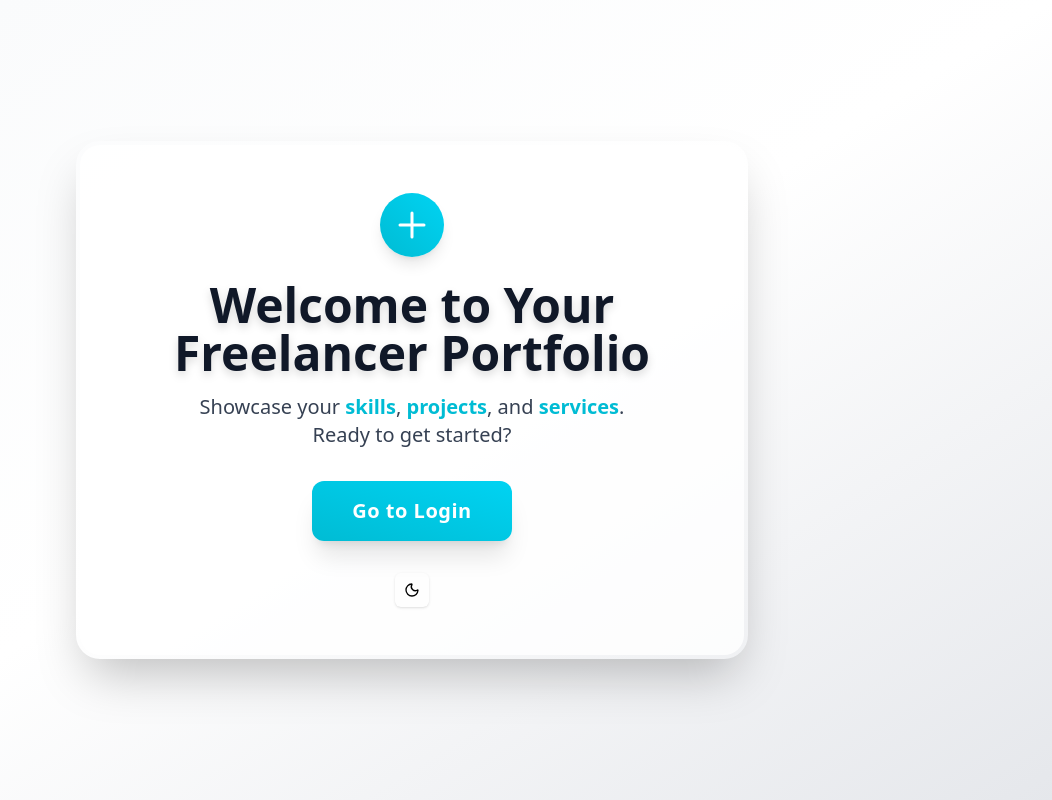
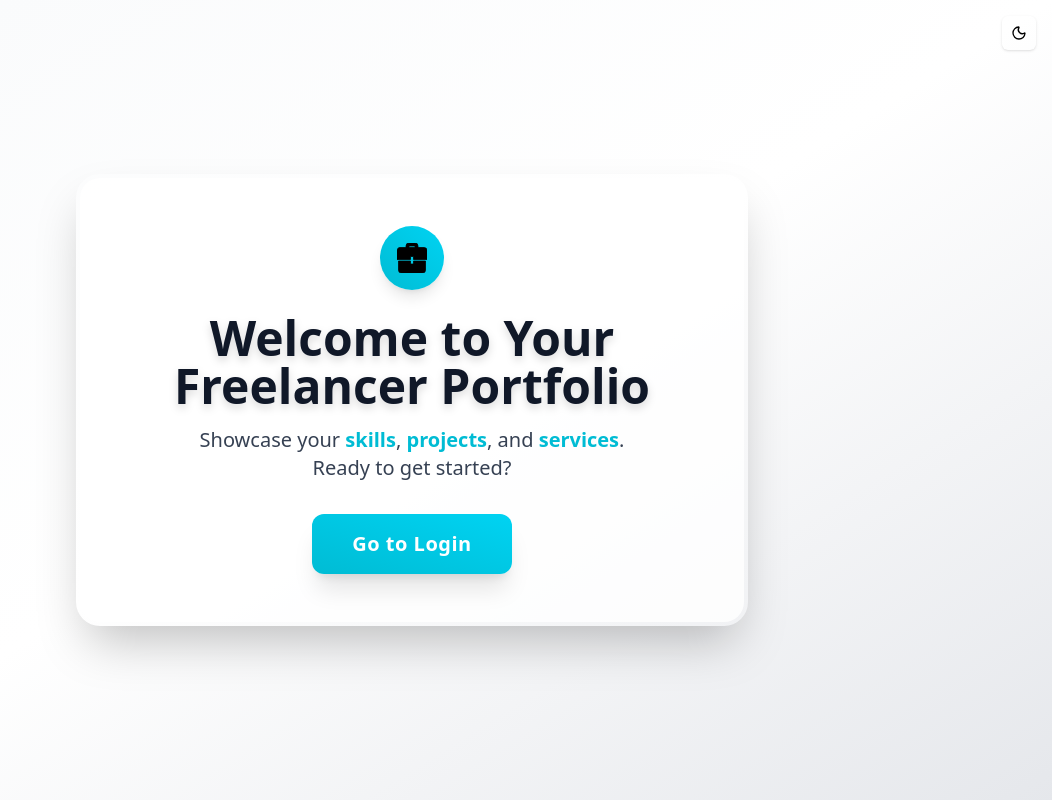
Before and after one commit to Enkonix6465/stackly49, a Next.js app: page / in a window 1280 px wide. Shown: the whole page, without its empty margins (228-1280 px from the left). Built offline with nearby package versions, Linux system fonts and the light colour scheme.

Commit message:
Update icon size and SVG attributes in Home component for improved visual consistency

```diff
--- a/pages/index.tsx
+++ b/pages/index.tsx
@@ -15,19 +15,17 @@ export default function Home() {
             <div className="flex justify-center mb-6">
               <span className="inline-flex items-center justify-center w-16 h-16 rounded-full bg-gradient-to-tr from-[#00bcd4] to-cyan-400 shadow-lg">
                 <svg
-                  width="36"
-                  height="36"
-                  fill="none"
-                  viewBox="0 0 24 24"
-                  stroke="currentColor"
-                  className="text-white"
+                  xmlns="http://www.w3.org/2000/svg"
+                  width={30}
+                  height={30}
+                  viewBox="0 0 20 20"
                 >
                   <path
-                    strokeLinecap="round"
-                    strokeLinejoin="round"
-                    strokeWidth={2}
-                    d="M12 4v16m8-8H4"
-                  />
+                    fill="currentColor"
+                    d="M9 12H1v6a2 2 0 0 0 2 2h14a2 2 0 0 0 2-2v-6h-8v2H9zm0-1H0V5c0-1.1.9-2 2-2h4V2a2 2 0 0 1 2-2h4a2 2 0 0 1 2 2v1h4a2 2 0 0 1 2 2v6h-9V9H9zm3-8V2H8v1z"
+                    strokeWidth={0.5}
+                    stroke="currentColor"
+                  ></path>
                 </svg>
               </span>
             </div>
@@ -56,7 +54,7 @@ export default function Home() {
             >
               Go to Login
             </Link>
-            <div className="mt-8 flex justify-center gap-4">
+            <div className=" absolute  top-4 right-4">
               <ModeToggle />
             </div>
           </div>
```
